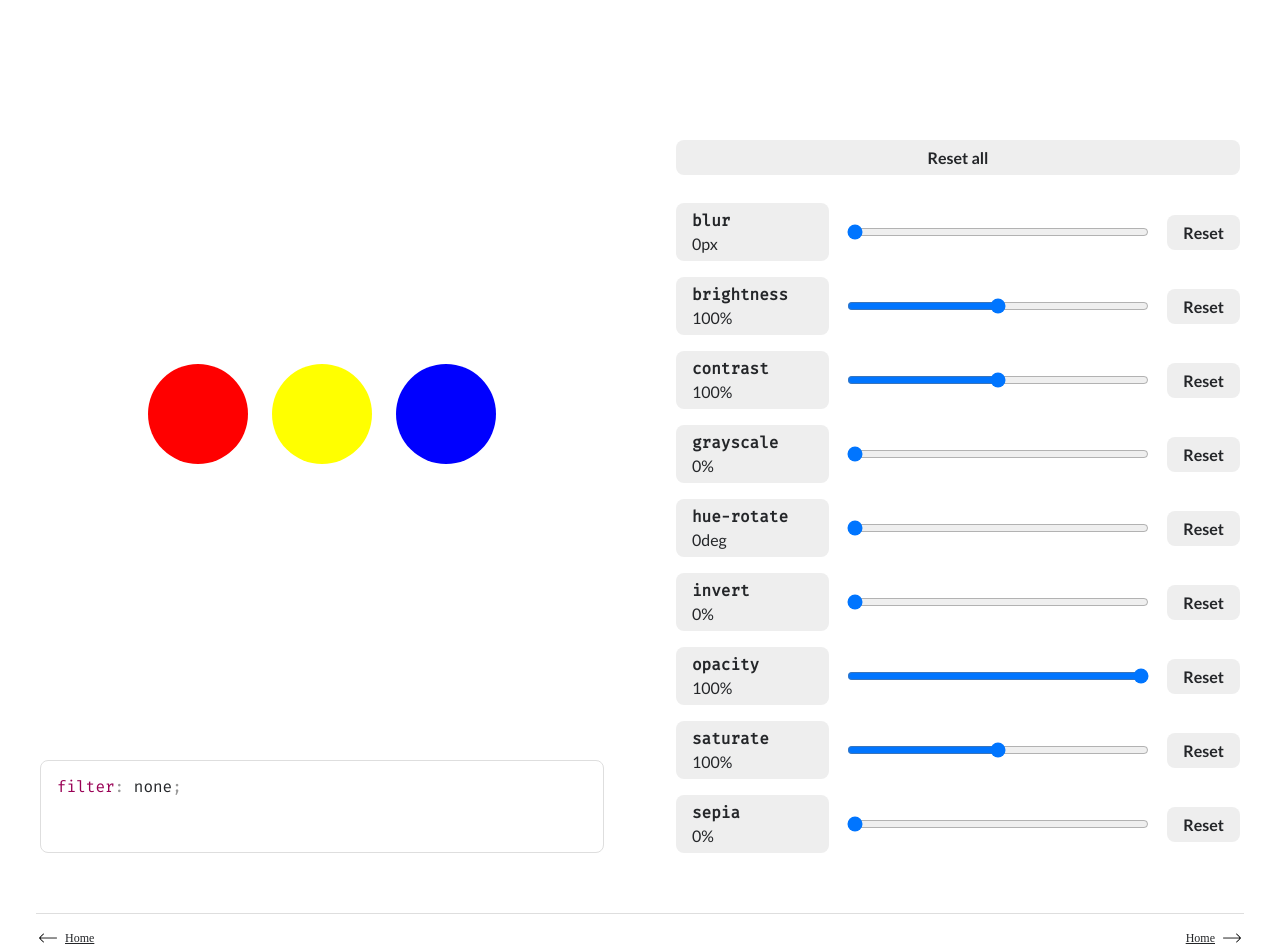
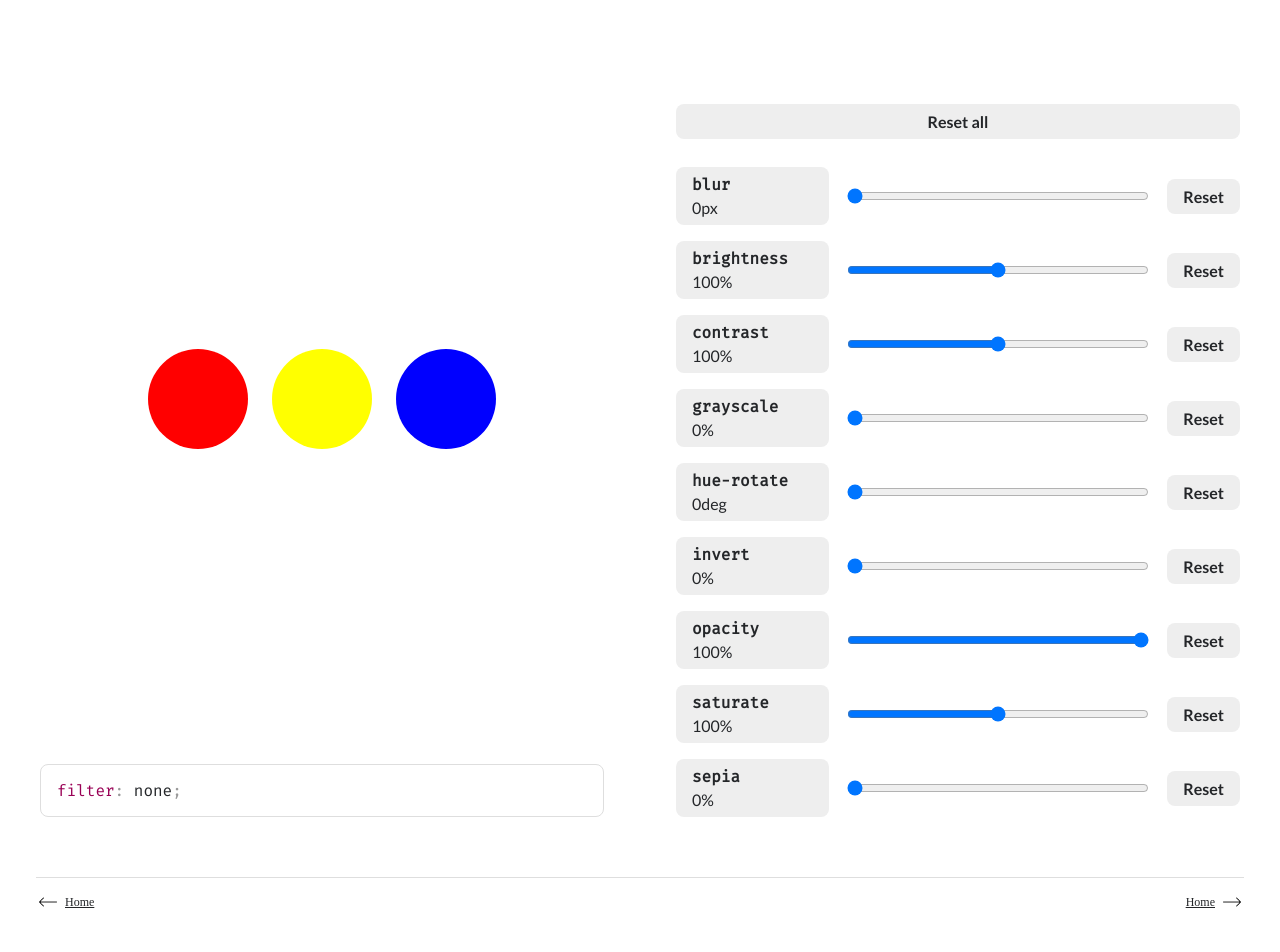
Before and after one commit to safiranugroho/safira.me-11ty, a SvelteKit app: page /filter in a window 1280 px wide. Shown: the top 952 px of the page. Built offline with nearby package versions, Linux system fonts and the light colour scheme.

Commit message:
add container to code

```diff
--- a/src/routes/filter/+page.svelte
+++ b/src/routes/filter/+page.svelte
@@ -108,8 +108,10 @@
         <div class="circle yellow" />
         <div class="circle blue" />
       </div>
-      <div class="code">
-        {@html Prism.highlight(`filter: ${css || 'none'};`, Prism.languages.css, 'css')}
+      <div class="code-container">
+        <div class="code">
+          {@html Prism.highlight(`filter: ${css || 'none'};`, Prism.languages.css, 'css')}
+        </div>
       </div>
     </div>
     <div class="range-container">
@@ -174,9 +176,15 @@
     background: blue;
   }
 
+  .code-container {
+    display: flex;
+    align-items: end;
+    margin-top: 24px;
+  }
+
   .code {
-    margin-top: 24px;
     padding: 16px;
+    width: 100%;
 
     border: 1px solid var(--border-color);
     border-radius: 8px;
@@ -266,5 +274,9 @@
 
       margin: auto;
     }
+
+    .range-container {
+      margin-top: 0;
+    }
   }
 </style>
```
